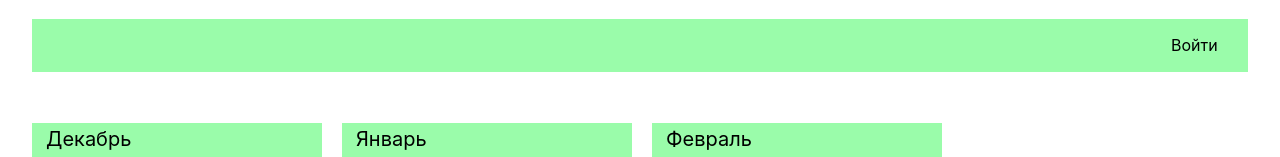
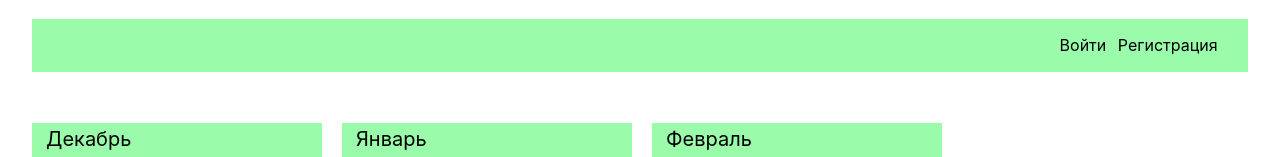
Before and after one commit to ZinchenkoEgor0205/smart_calendar, a React (Create React App) app: page / in a window 1280 px wide. Shown: the top 157 px of the page. Built offline with nearby package versions, Linux system fonts and the light colour scheme.

Commit message:
Added registration popup

```diff
--- a/src/components/login_popup.js
+++ b/src/components/login_popup.js
@@ -2,15 +2,15 @@ import '../styles/Login_popup.css'
 function LoginPopup({loginBtnClick}) {
 
     function loginPopupBtnClick() {
-        console.log('Logined')
         loginBtnClick()
     }
 
     return (
         <div className={'login-popup'}>
-            <h3 className={'login-popup-header'}>Login</h3>
+            <h3 className={'login-popup-header'}>Вход</h3>
+            <button className={'login-popup-close'} type={'button'} onClick={loginPopupBtnClick}>Закрыть</button>
             <form className={'login-popup-form'}>
-                <input className={'login-popup-form-input'} placeholder={'Логин'}/>
+                <input className={'login-popup-form-input'} placeholder={'Email'}/>
                 <input className={'login-popup-form-input'} placeholder={'Пароль'} type={'password'}/>
                 <button className={'login-popup-form-btn'} name={'login'} type={'button'} onClick={loginPopupBtnClick}>Войти</button>
             </form>
--- a/src/components/navigation.js
+++ b/src/components/navigation.js
@@ -1,12 +1,19 @@
 import '../styles/Navigation.css'
 import LoginPopup from "./login_popup";
 import {useState} from "react";
+import RegistrationPopup from "./registration_popup";
 
 function Navigation() {
 
     const [loginPopupVisibility, setLoginPopupVisibility] = useState(false);
+    const [registrationPopupVisibility, setRegistrationPopupVisibility] = useState(false);
+
     function loginBtnClick() {
         setLoginPopupVisibility(!loginPopupVisibility)
+    }
+
+    function registrationBtnClick() {
+        setRegistrationPopupVisibility(!registrationPopupVisibility)
     }
 
     return (
@@ -15,8 +22,12 @@ function Navigation() {
                  <div className={'nav-container-btn-login'} onClick={loginBtnClick}>
                      Войти
                  </div>
+                 <div className={'nav-container-btn-registration'} onClick={registrationBtnClick}>
+                     Регистрация
+                 </div>
              </div>
             {loginPopupVisibility ? <LoginPopup loginBtnClick={loginBtnClick}/> : null}
+            {registrationPopupVisibility ? <RegistrationPopup registrationBtnClick={registrationBtnClick}/> : null}
         </nav>
     )
 }
--- /dev/null
+++ b/src/components/registration_popup.js
@@ -0,0 +1,24 @@
+import '../styles/Registration_popup.css'
+function RegistrationPopup({registrationBtnClick}) {
+
+    function registrationPopupBtnClick() {
+        registrationBtnClick()
+    }
+
+    return (
+        <div className={'registration-popup'}>
+            <h3 className={'registration-popup-header'}>Регистрация</h3>
+            <button className={'registration-popup-close'} type={'button'} onClick={registrationPopupBtnClick}>Закрыть</button>
+            <form className={'registration-popup-form'}>
+                <input className={'registration-popup-form-input'} placeholder={'Email'}/>
+                <input className={'registration-popup-form-input'} placeholder={'Имя пользователя'}/>
+                <input className={'registration-popup-form-input'} placeholder={'Пароль'} type={'password'}/>
+                <button className={'registration-popup-form-btn'} name={'login'} type={'button'}
+                        onClick={registrationPopupBtnClick}>Зарегистрироваться
+                </button>
+            </form>
+        </div>
+    )
+}
+
+export default RegistrationPopup
--- a/src/styles/Navigation.css
+++ b/src/styles/Navigation.css
@@ -8,3 +8,7 @@ nav {
     display: flex;
     justify-content: flex-end;
 }
+
+.nav-container-btn-login {
+    margin-right: 1%;
+}
--- a/public/manifest.json
+++ b/src/styles/Registration_popup.css
@@ -1,25 +1,30 @@
-{
-  "short_name": "React App",
-  "name": "Create React App Sample",
-  "icons": [
-    {
-      "src": "favicon.ico",
-      "sizes": "64x64 32x32 24x24 16x16",
-      "type": "image/x-icon"
-    },
-    {
-      "src": "logo192.png",
-      "type": "image/png",
-      "sizes": "192x192"
-    },
-    {
-      "src": "logo512.png",
-      "type": "image/png",
-      "sizes": "512x512"
-    }
-  ],
-  "start_url": ".",
-  "display": "standalone",
-  "theme_color": "#000000",
-  "background_color": "#ffffff"
+.registration-popup {
+    min-width: 40%;
+    min-height: 50%;
+    background: #fa7c7c;
+    position: absolute;
+    left: 50%;
+    transform: translateX(-50%);
 }
+
+.registration-popup-header {
+    padding: 1.5% 0 0 1.5%;
+    margin-bottom: 1.5%;
+}
+
+.registration-popup-form {
+    display: flex;
+    flex-direction: column;
+    /*padding: 0 20% 0 20%;*/
+    align-items: center;
+}
+
+.registration-popup-form-input {
+    width: 50%;
+    margin-bottom: 2%;
+}
+
+.registration-popup-close {
+    position: absolute;
+    display: flex;
+}
```
